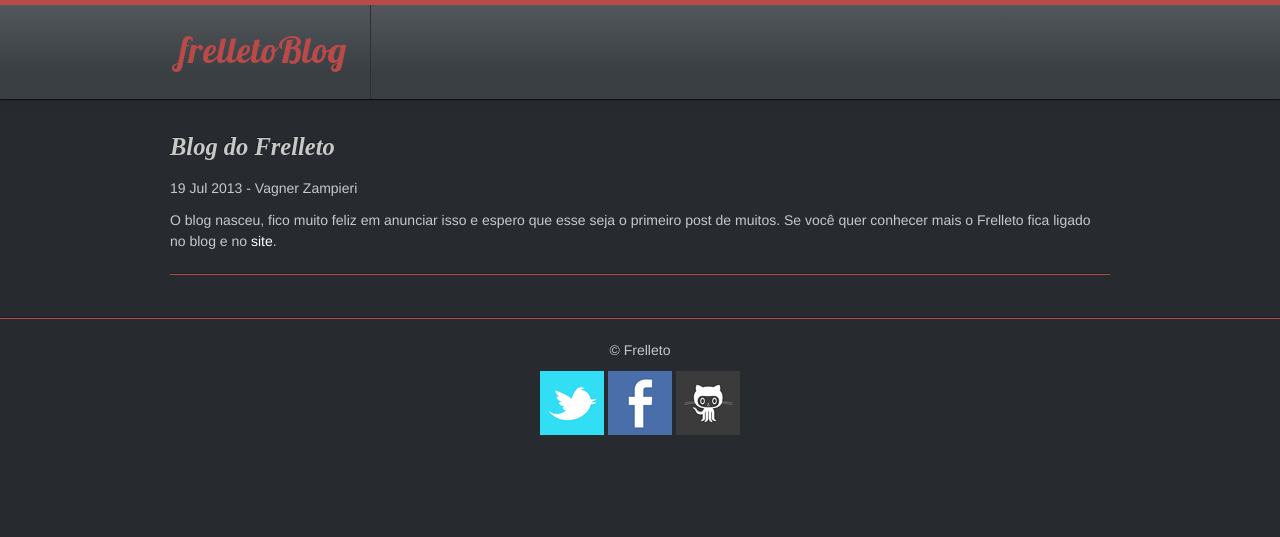
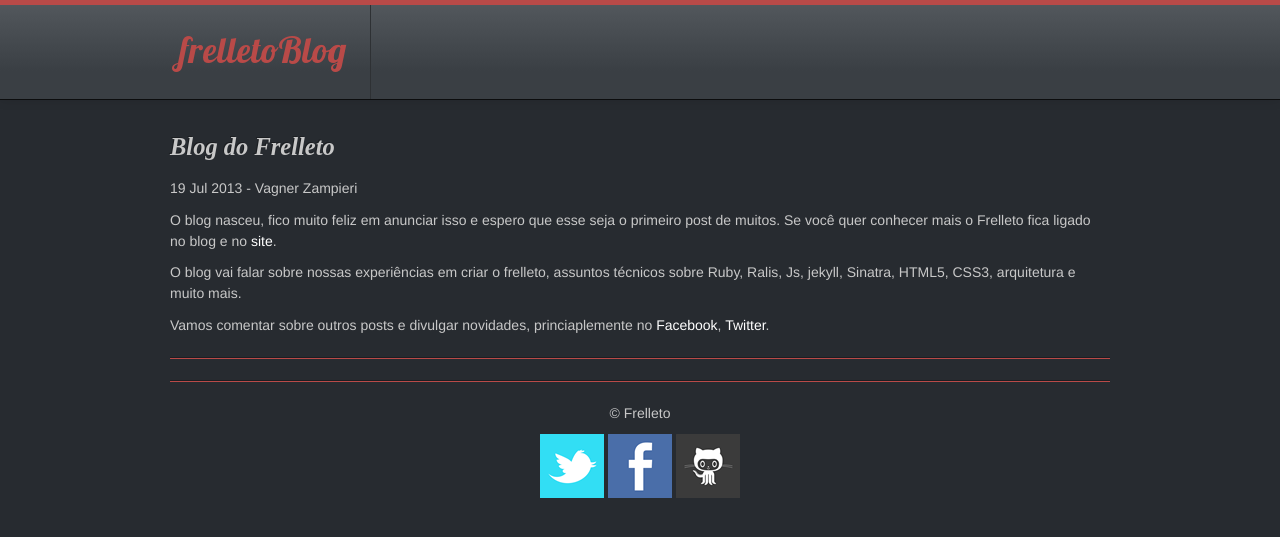
Before and after one commit to frelleto/frelleto.github.com, a Jekyll site: the page built from _posts/2013-07-19-blog-do-frelleto.md, in a window 1280 px wide. Shown: the top 537 px of the page. Built offline with Jekyll 4.4.1, drawn with Linux system fonts in a browser that asks for light colours; Markdown is read by kramdown in place of the engine named in the settings; comment, search, counter and statistics services are not loaded.

Commit message:
Update first post

```diff
--- a/_layouts/post.html
+++ b/_layouts/post.html
@@ -14,9 +14,9 @@
         <hr/>
 
         {% include disqus.html %}
+
+        <hr/>
       </div> <!-- /container -->
-
-      <hr/>
 
       {% include footer.html %}
 
--- a/_posts/2013-07-19-blog-do-frelleto.md
+++ b/_posts/2013-07-19-blog-do-frelleto.md
@@ -8,4 +8,10 @@ categories: comunicado
 
 O blog nasceu, fico muito feliz em anunciar isso e espero que esse seja o primeiro post de muitos. Se você quer conhecer mais o Frelleto fica ligado no blog e no [site][site].
 
+O blog vai falar sobre nossas experiências em criar o frelleto, assuntos técnicos sobre Ruby, Ralis, Js, jekyll, Sinatra, HTML5, CSS3, arquitetura e muito mais.
+
+Vamos comentar sobre outros posts e divulgar novidades, princiaplemente no [Facebook][facebook], [Twitter][twitter].
+
 [site]: http://frelleto.com.br
+[facebook]: https://www.facebook.com/Frelleto
+[twitter]: https://twitter.com/Frelleto
```
